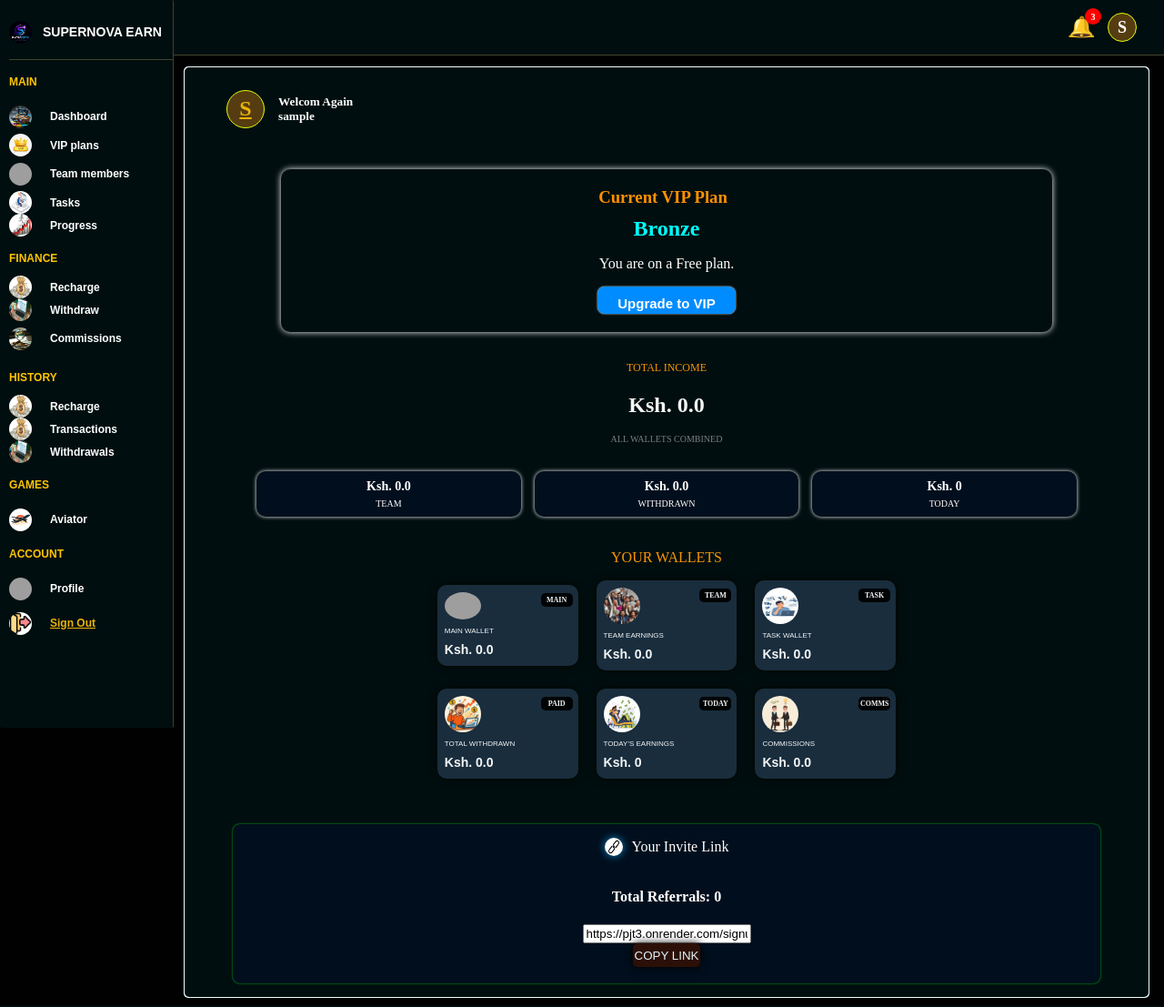
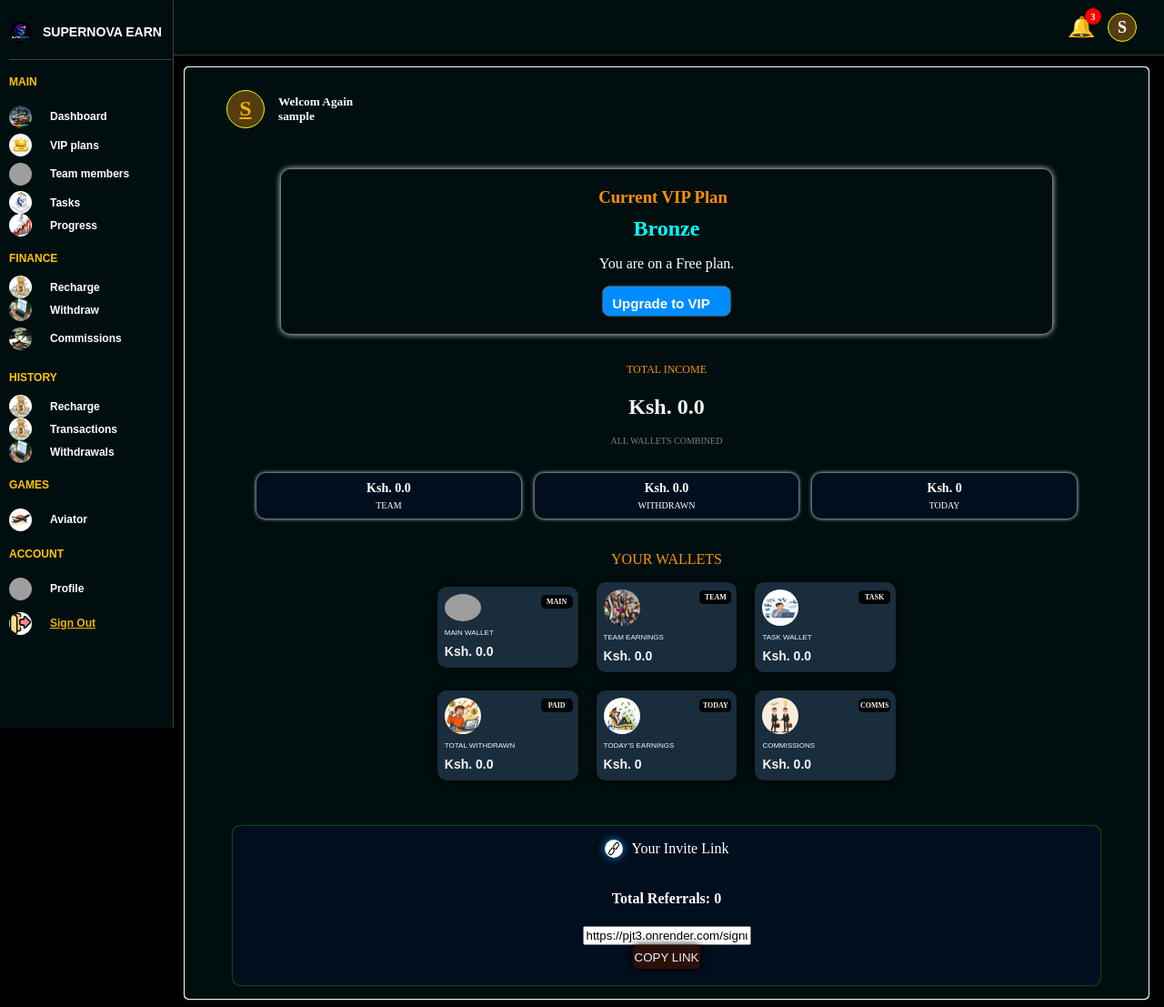
Before and after one commit to Pedrollaverrissie/Pjt3, a Flask app: page /dashboard in a window 1280 px wide. Shown: the whole page at 91% size. Run offline with Flask 3, Linux system fonts and the light colour scheme; the visitor is signed in with stand-in values (Sample User, id 1); data comes from the database, SQL or seed files in the repository; data that the repository does not hold is empty; grey boxes are pictures that could not be loaded.

Commit message:
Update project with latest changes

```diff
--- a/app.py
+++ b/app.py
@@ -1476,7 +1476,7 @@ def upgrade_membership(user, new_level):
         user.vip_expires_at = now + timedelta(days=30)
 
 
-
+#----------upgrade order------------------
 
 def get_next_vip(current_level):
     """
--- a/static/style.css
+++ b/static/style.css
@@ -1379,7 +1379,7 @@ h3{
 
 .upgrade-btn,
 .renew-btn{
-    padding:10px 22px;
+    padding:10px 22px 22px 10px;
     border:none;
     border-radius:8px;
     cursor:pointer;
```
